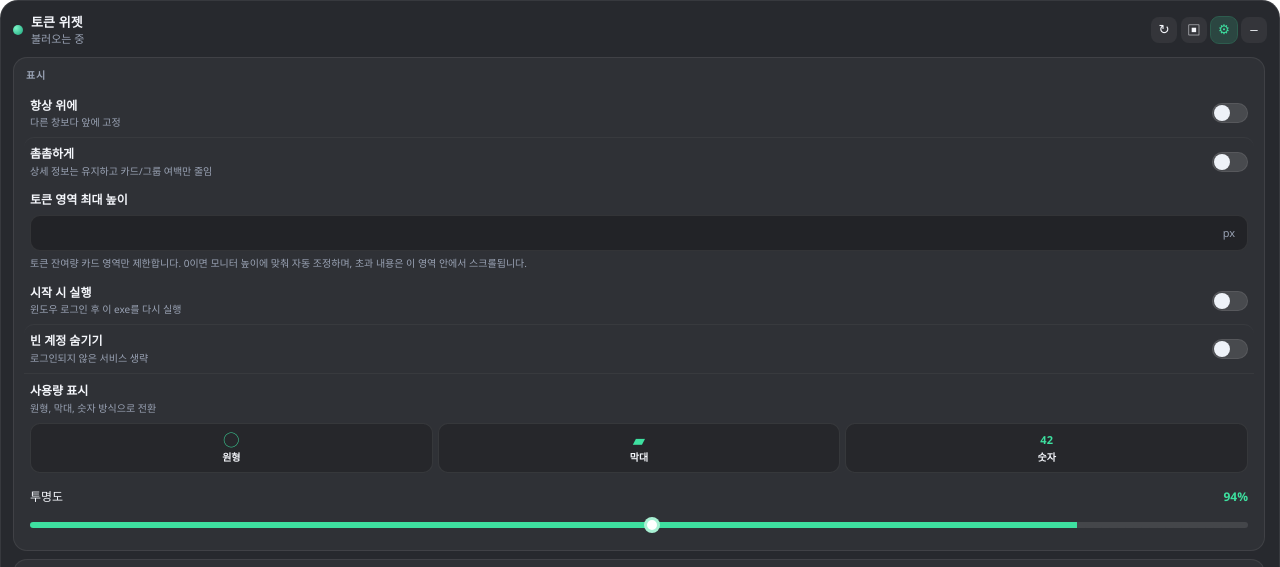
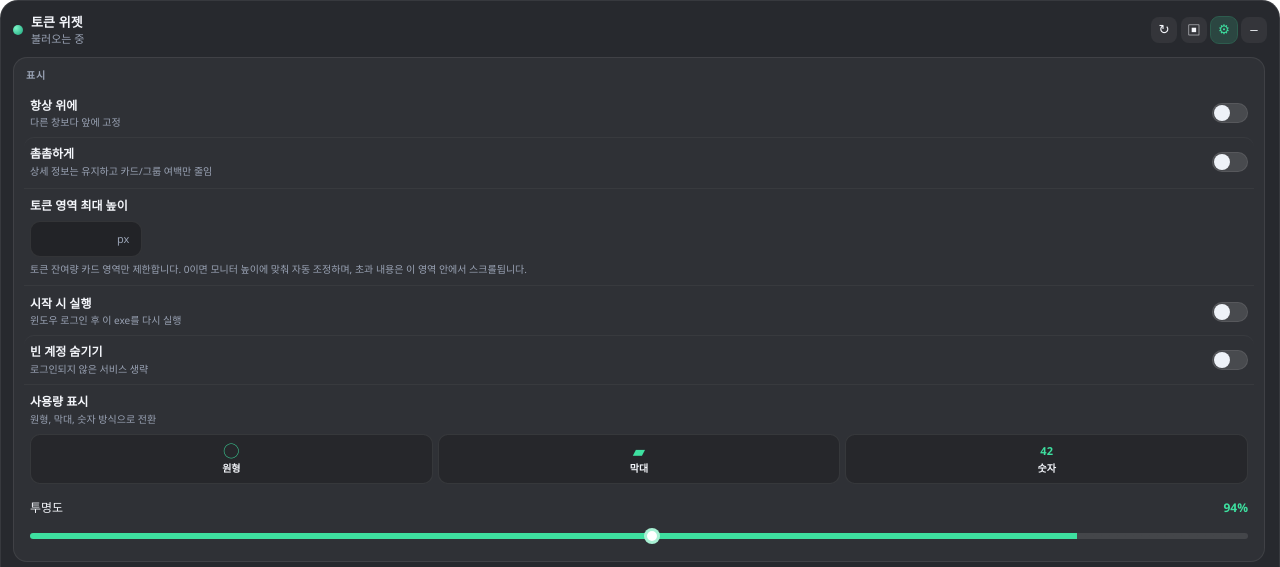
Before and after one commit to gugu9999gu/How-much-is-tokens, an Electron app: page renderer/index.html in a window 1280 px wide. Both pictures are taken after a click on the button "설정". Shown: the top 567 px of the page. Drawn offline with Linux system fonts and the light colour scheme; no server answers.

Commit message:
style: keep token max-height control compact

```diff
--- a/renderer/edge-layout.css
+++ b/renderer/edge-layout.css
@@ -39,7 +39,8 @@ html, body {
   border-radius: 99px;
 }
 
-.shell.viewport-constrained .list {
+.shell.viewport-constrained .list,
+.shell.token-height-limited .list {
   padding-right: 2px;
 }
 
@@ -122,6 +123,19 @@ html, body {
   font-size: 9px;
 }
 
+.token-height-field {
+  margin: 2px 0;
+  padding: 9px 6px 8px;
+  border-top: 1px solid rgba(255,255,255,0.04);
+  border-bottom: 1px solid rgba(255,255,255,0.04);
+}
+.token-height-field .stepper {
+  align-self: flex-start;
+}
+.token-height-field input {
+  width: 86px;
+}
+
 .edge-toggle {
   border-bottom: 1px solid rgba(255,255,255,0.04);
 }
```
